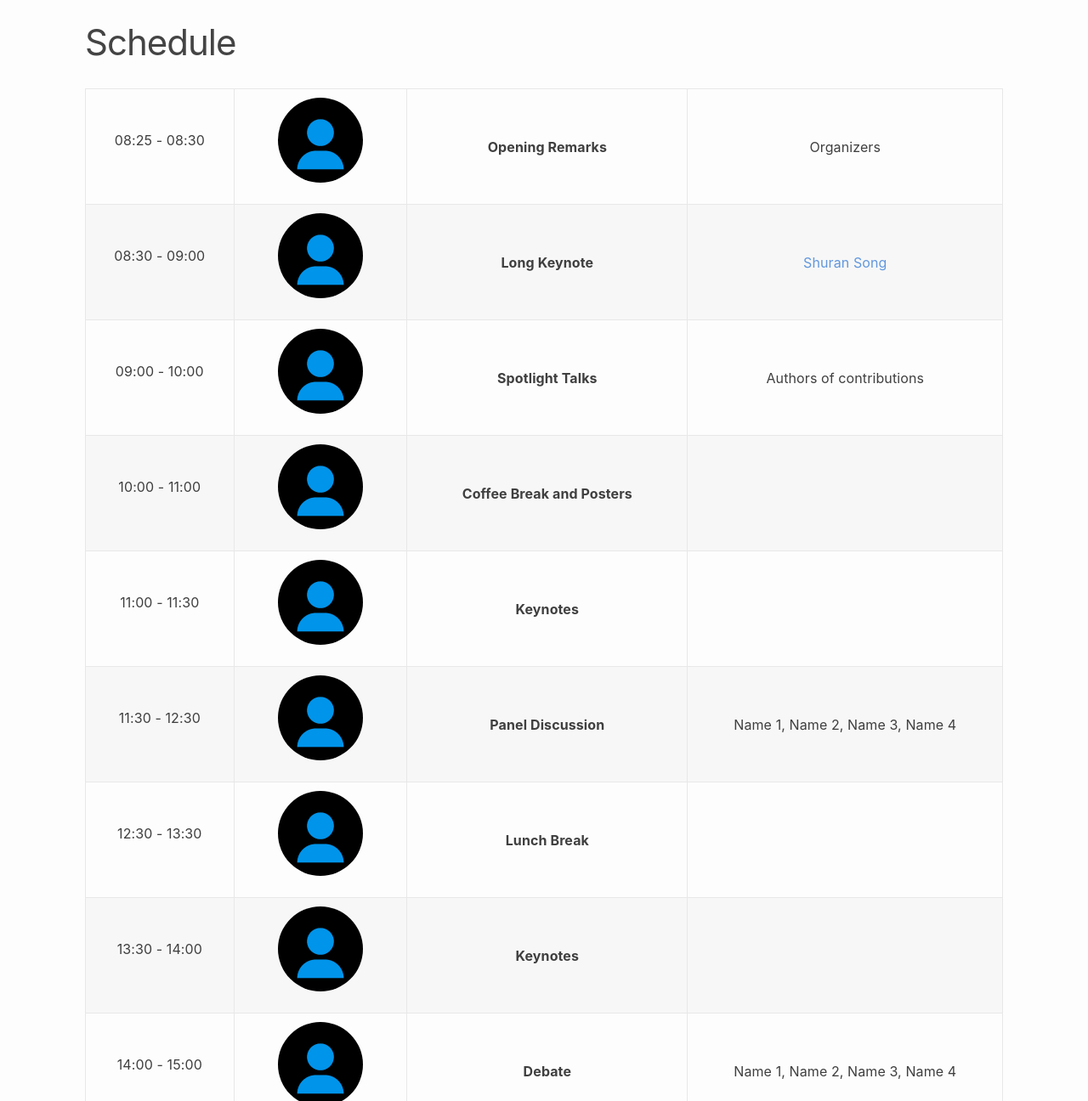
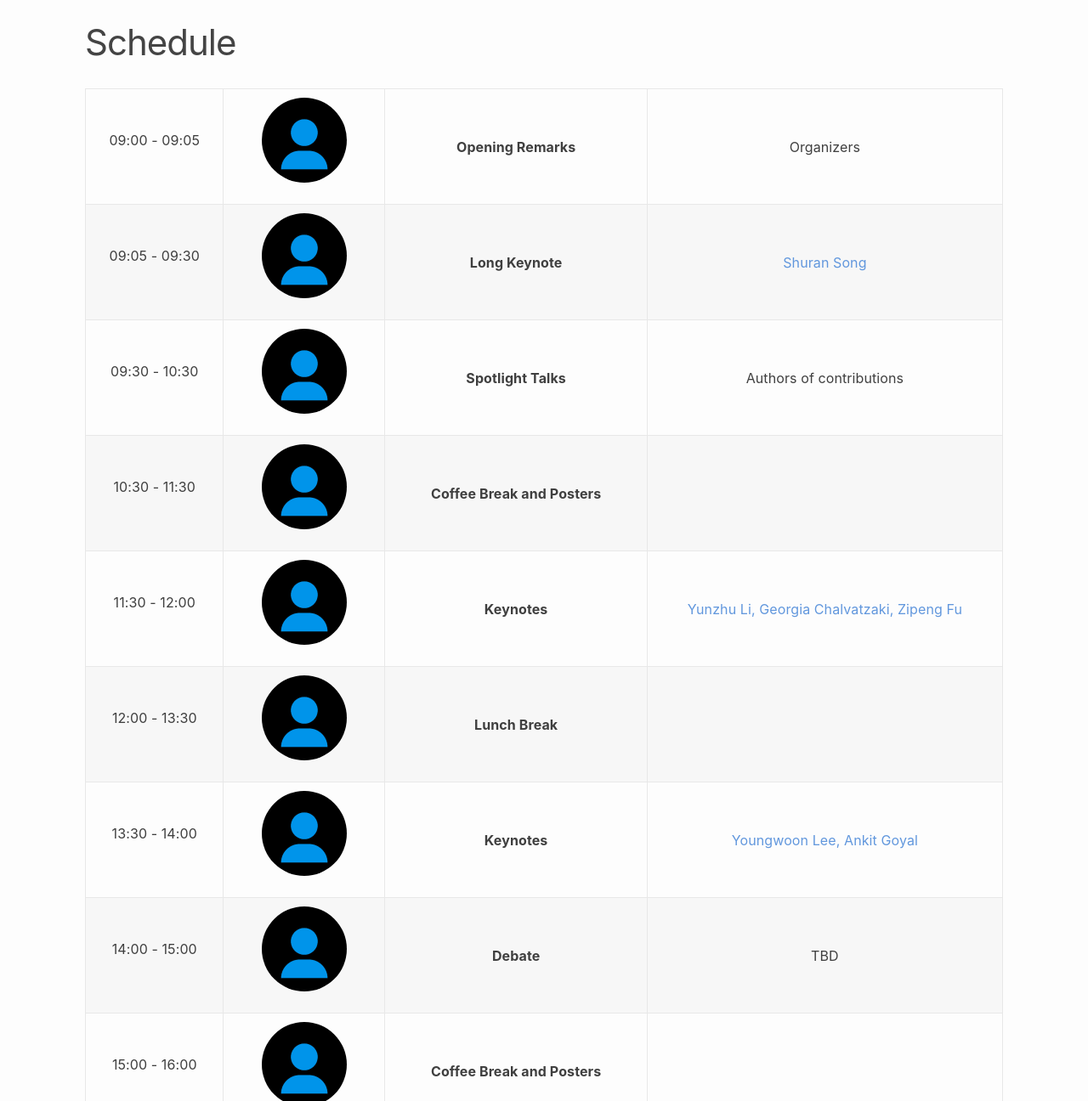
Before and after one commit to icra-manipulation-skill/icra-manipulation-skill.github.io, a Jekyll site: the page built from schedule.md, in a window 1280 px wide and 1400 px high, cut to the strip 104-1400 px from the top of the window. Shown: the whole strip at 85% size. Built offline with Jekyll 4.4.1, drawn with Linux system fonts in a browser that asks for light colours.

Commit message:
Update schedule

```diff
--- a/_data/schedules.yml
+++ b/_data/schedules.yml
@@ -1,49 +1,43 @@
 - speaker: Organizers
   title: Opening Remarks
-  time: 08:25 - 08:30
+  time: 09:00 - 09:05
   type: logistics
 
 - speaker: Shuran Song
   title: Long Keynote
   speaker_webpage: ""
   affliation: University
-  time: 08:30 - 09:00
+  time: 09:05 - 09:30
   img: jane.jpg
   type: keynote
 
 - speaker: Authors of contributions
   title: Spotlight Talks
-  time: 09:00 - 10:00
+  time: 09:30 - 10:30
   img: jane.jpg
   type: keynote
 
 - speaker: null
   title: Coffee Break and Posters
-  time: 10:00 - 11:00
+  time: 10:30 - 11:30
   img: jane.jpg
   type: keynote
 
-- speaker: null
+- speaker: Yunzhu Li, Georgia Chalvatzaki, Zipeng Fu
   title: Keynotes
   speaker_webpage: ""
   affliation: University
-  time: 11:00 - 11:30
-  img: jane.jpg
-  type: keynote
-
-- speaker: Name 1, Name 2, Name 3, Name 4
-  title: Panel Discussion
-  time: 11:30 - 12:30
+  time: 11:30 - 12:00
   img: jane.jpg
   type: keynote
 
 - speaker: null
   title: Lunch Break
-  time: 12:30 - 13:30
+  time: 12:00 - 13:30
   img: jane.jpg
   type: keynote
 
-- speaker: null
+- speaker: Youngwoon Lee, Ankit Goyal
   title: Keynotes
   speaker_webpage: ""
   affliation: University
@@ -51,7 +45,7 @@
   img: jane.jpg
   type: keynote
 
-- speaker: Name 1, Name 2, Name 3, Name 4
+- speaker: TBD
   title: Debate
   time: 14:00 - 15:00
   img: jane.jpg
```
